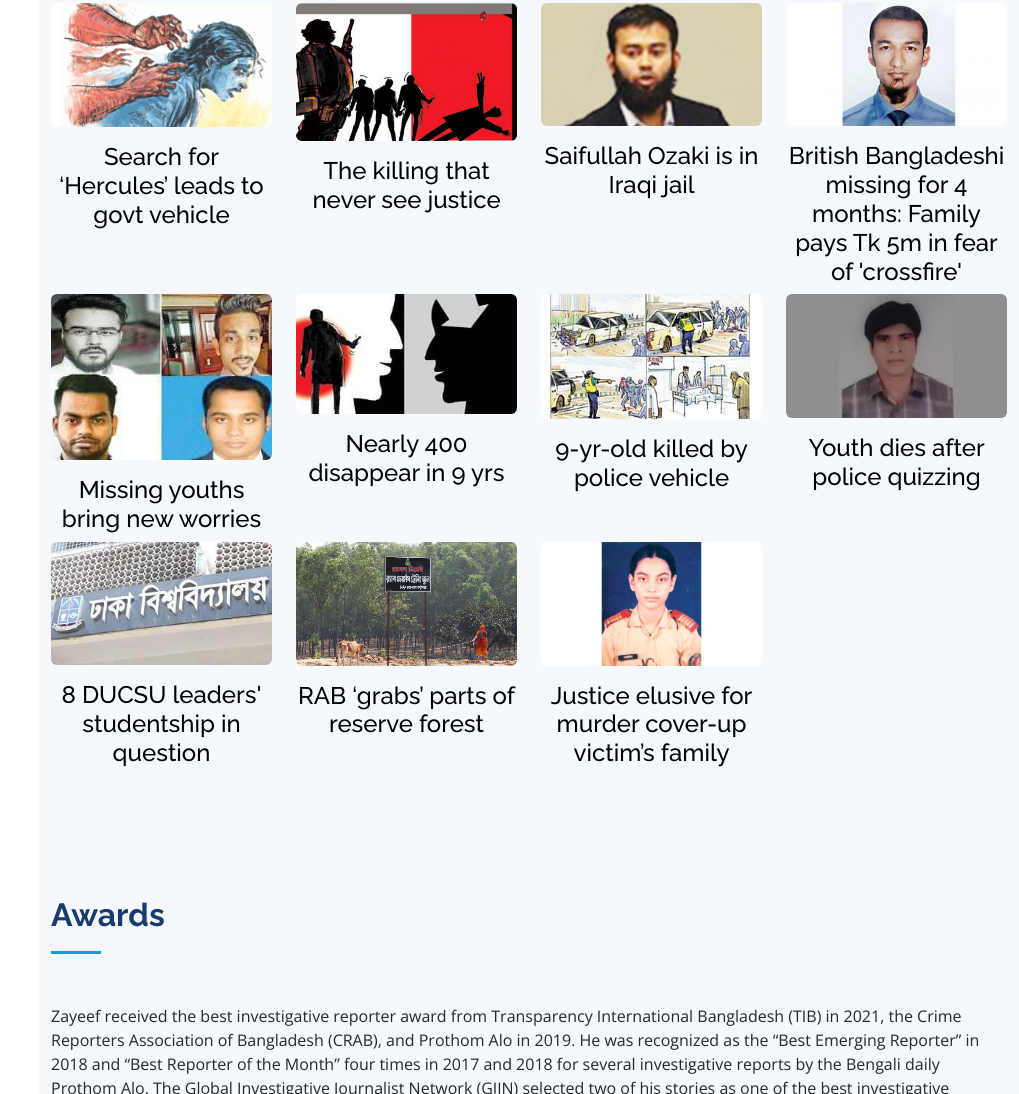
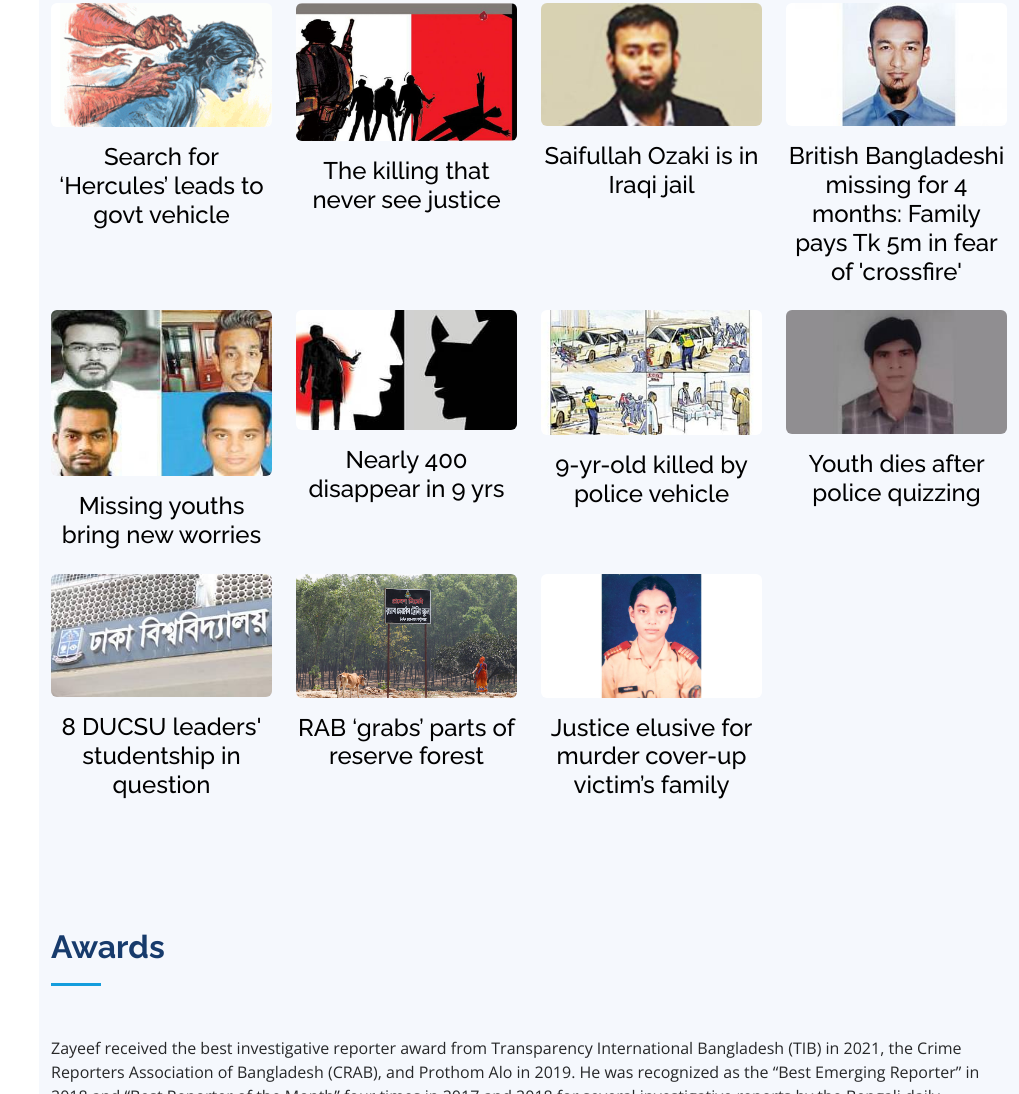
Before and after one commit to coderstimes/zayeef, a plain HTML site: page index.html in a window 1280 px wide. Shown: the part 1821-2915 px from the top of the page, without its empty margins (261-1280 px from the left). Drawn offline with nearby package versions, Linux system fonts and the light colour scheme.

Commit message:
update works section

```diff
--- a/index.html
+++ b/index.html
@@ -365,7 +365,7 @@
           </div>
         </div>
 
-        <div class="row" data-aos="fade-up">
+        <div class="row mt-3" data-aos="fade-up">
           <div class="col-md-3">
             <div class="text-center">
               <img src="/assets/works/missing-youth.jpg" class="rounded w-100" alt="missing-youth">
@@ -400,9 +400,11 @@
           </div>
         </div>
 
-        <div class="row" data-aos="fade-up">
+        <div class="row mt-3" data-aos="fade-up">
 
-          <div class="col-md-3">
+          <div class="col-md-9">
+            <div class="row">
+              <div class="col-md-4">
                 <div class="text-center">
                   <img src="/assets/works/dhaka-university.jpg" class="rounded w-100" alt="dhaka-university.jpg">
                   <h4 class="mt-3">
@@ -410,7 +412,7 @@
                   </h4>
                 </div>
               </div>
-          <div class="col-md-3">
+              <div class="col-md-4">
                 <div class="text-center">
                   <img src="/assets/works/rab-grab-forest.jpg" class="rounded w-100" alt="rab-grab-forest">
                   <h4 class="mt-3">
@@ -418,12 +420,14 @@
                   </h4>
                 </div>
               </div>
-          <div class="col-md-3">
+              <div class="col-md-4">
                 <div class="text-center">
                   <img src="/assets/works/justice-elusive.jpg" class="rounded w-100" alt="justice-elusive-">
                   <h4 class="mt-3">
                     <a class="text-black" href="https://www.dhakatribune.com/uncategorized/2015/01/17/justice-elusive-for-murder-cover-up-victims-family" target="_blank">Justice elusive for murder cover-up victim’s family</a>
                   </h4>
+                </div>
+              </div>
             </div>
           </div>
         </div>
```
Lines whose indentation alone changed are shown as unchanged.
